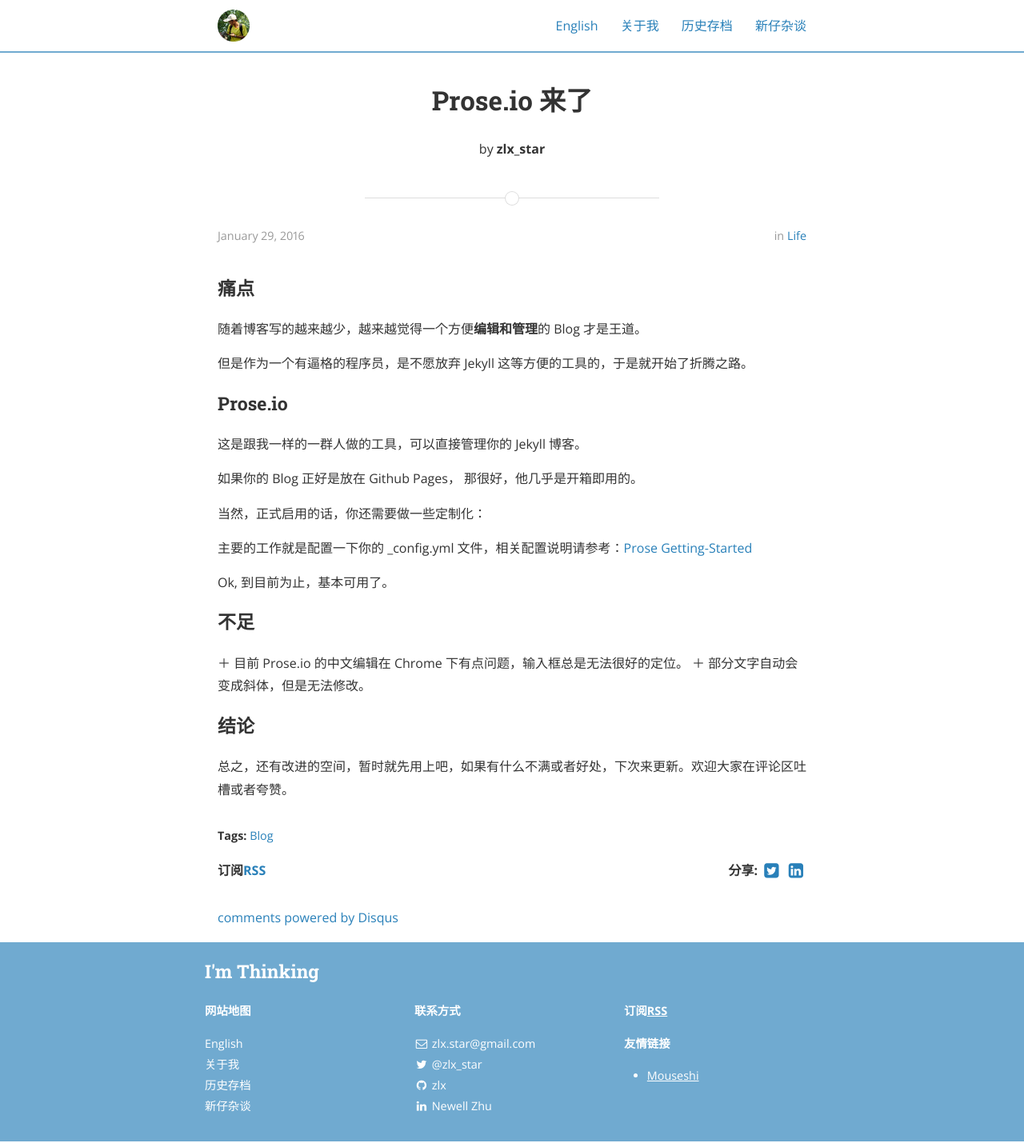
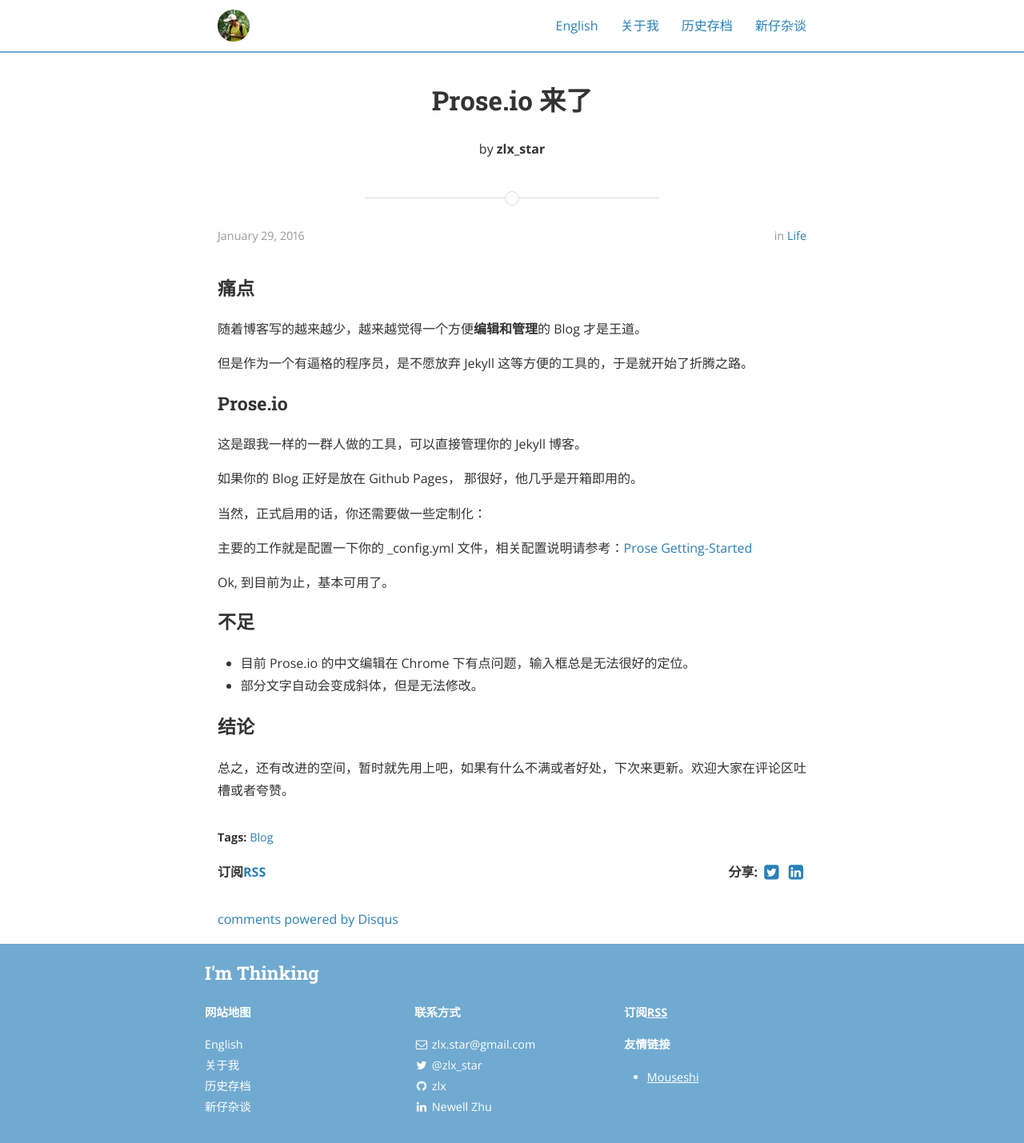
Before and after one commit to zlx/zlx.github.com, a Jekyll site: the page built from _posts/2016-01-29-hello-prose.md, in a window 1280 px wide. Shown: the whole page at 80% size. Built offline with Jekyll 4.4.1, drawn with Linux system fonts in a browser that asks for light colours; nearby versions of some CDN libraries; comment, search, counter and statistics services are not loaded; a style sheet for code colours, icons or effects is not loaded.

```diff
--- a/_posts/2016-01-29-hello-prose.md
+++ b/_posts/2016-01-29-hello-prose.md
@@ -34,8 +34,8 @@ Ok, 到目前为止，基本可用了。
 
 ### 不足
 
-＋ 目前 Prose.io 的中文编辑在 Chrome 下有点问题，输入框总是无法很好的定位。
-＋ 部分文字自动会变成斜体，但是无法修改。
+- 目前 Prose.io 的中文编辑在 Chrome 下有点问题，输入框总是无法很好的定位。
+- 部分文字自动会变成斜体，但是无法修改。
 
 ### 结论
 
```
